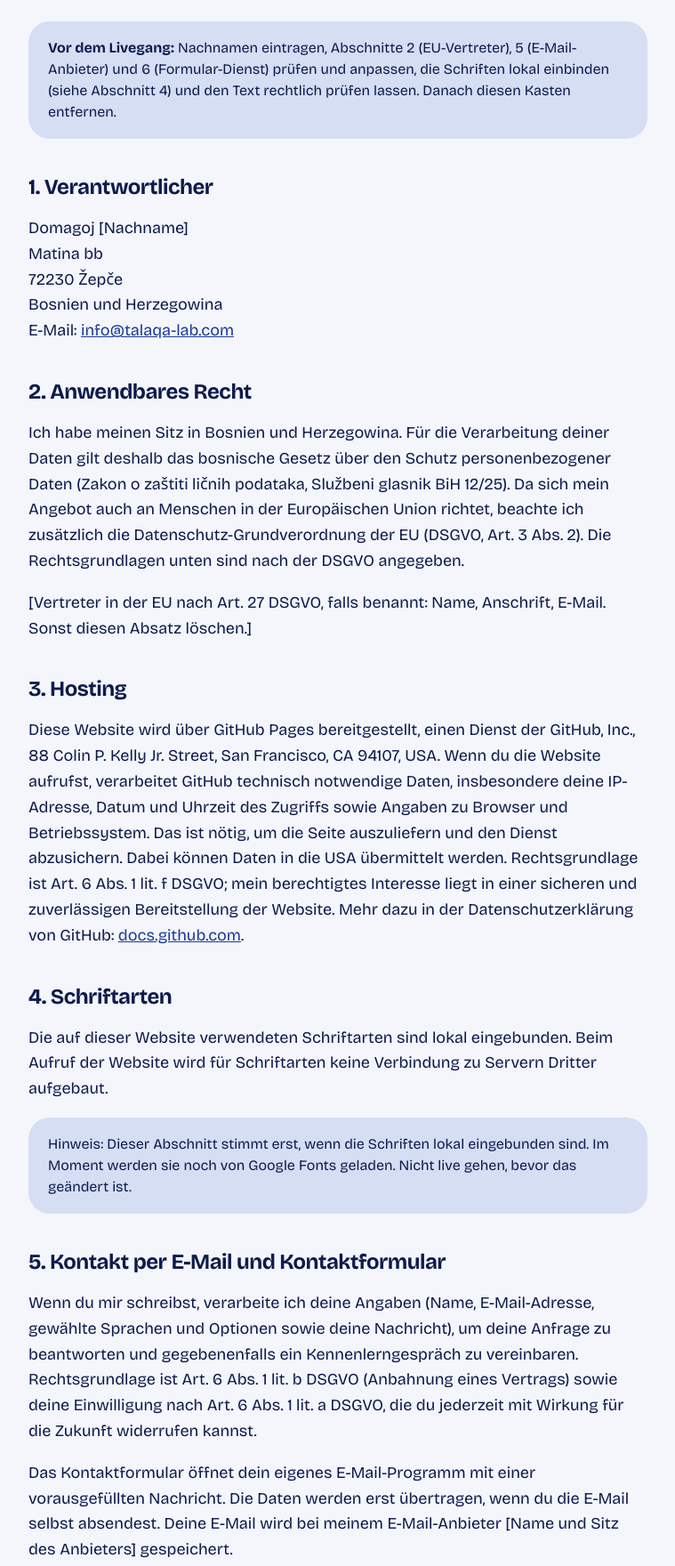
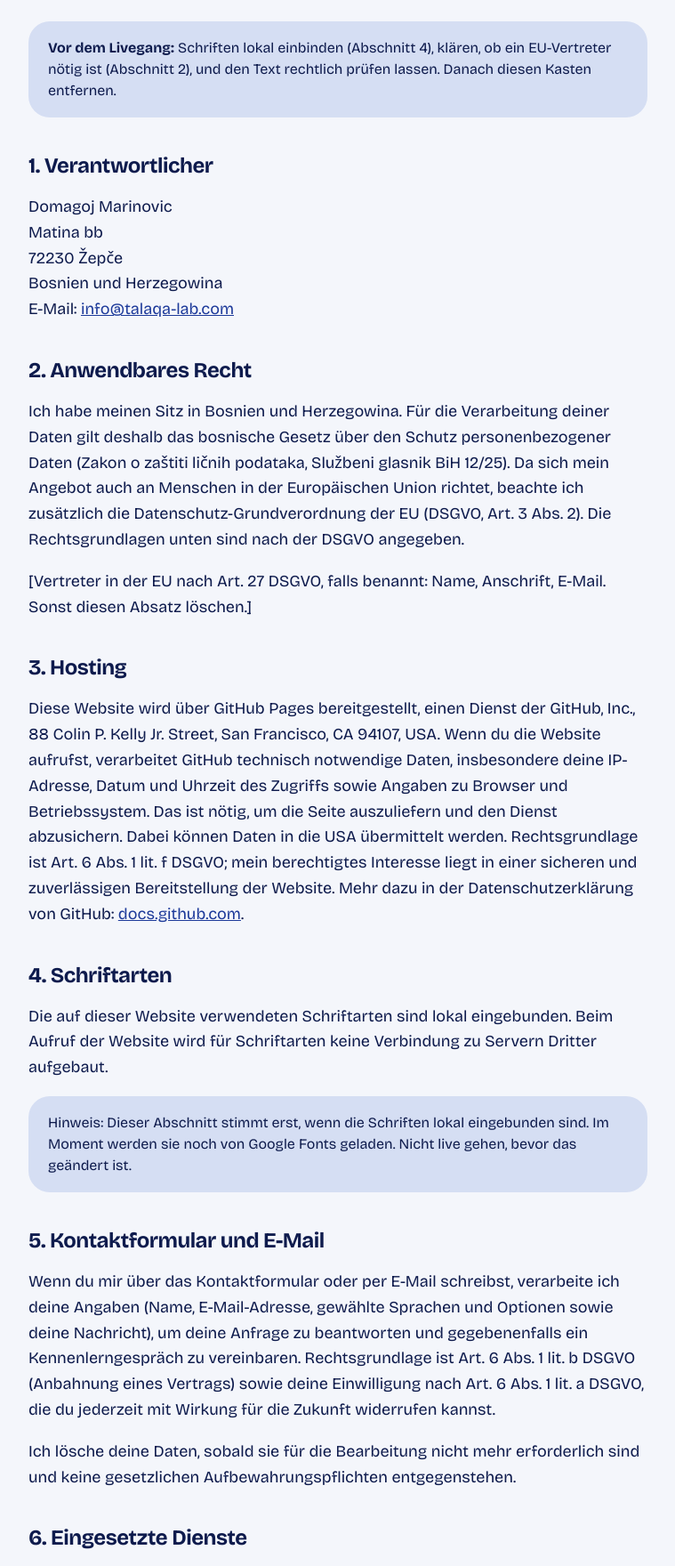
Before and after one commit to MarinovicD/polyglotdoma, a plain HTML site: page datenschutz.html in a window 1280 px wide. Shown: the part 240-2000 px from the top of the page at 89% size, without its empty margins (260-1019 px from the left). Drawn offline with nearby package versions, Linux system fonts and the light colour scheme.

Commit message:
Impressum/Datenschutz vervollständigt, Formspree + Google, Spam-Schutz im Formular
Co-Authored-By: Claude Opus 5.5 <noreply@anthropic.com>
Claude-Session: https://claude.ai/code/session_01RYDkcJ4T1ALopFxvcuV66L

```diff
--- a/datenschutz.html
+++ b/datenschutz.html
@@ -17,10 +17,10 @@
 <main class="pd-legal">
 <div style="font-size: 12px; letter-spacing: 0.12em; text-transform: uppercase; border-top: 1.5px solid #0E1B4D; padding-top: 12px">Rechtliches</div>
 <h1>Datenschutz&shy;erklärung</h1>
-<p class="pd-todo"><strong>Vor dem Livegang:</strong> Nachnamen eintragen, Abschnitte 2 (EU-Vertreter), 5 (E-Mail-Anbieter) und 6 (Formular-Dienst) prüfen und anpassen, die Schriften lokal einbinden (siehe Abschnitt 4) und den Text rechtlich prüfen lassen. Danach diesen Kasten entfernen.</p>
+<p class="pd-todo"><strong>Vor dem Livegang:</strong> Schriften lokal einbinden (Abschnitt 4), klären, ob ein EU-Vertreter nötig ist (Abschnitt 2), und den Text rechtlich prüfen lassen. Danach diesen Kasten entfernen.</p>
 
 <h2>1. Verantwortlicher</h2>
-<p>Domagoj [Nachname]<br>Matina bb<br>72230 Žepče<br>Bosnien und Herzegowina<br>E-Mail: <a href="mailto:info@talaqa-lab.com">info@talaqa-lab.com</a></p>
+<p>Domagoj Marinovic<br>Matina bb<br>72230 Žepče<br>Bosnien und Herzegowina<br>E-Mail: <a href="mailto:info@talaqa-lab.com">info@talaqa-lab.com</a></p>
 
 <h2>2. Anwendbares Recht</h2>
 <p>Ich habe meinen Sitz in Bosnien und Herzegowina. Für die Verarbeitung deiner Daten gilt deshalb das bosnische Gesetz über den Schutz personenbezogener Daten (Zakon o zaštiti ličnih podataka, Službeni glasnik BiH 12/25). Da sich mein Angebot auch an Menschen in der Europäischen Union richtet, beachte ich zusätzlich die Datenschutz-Grundverordnung der EU (DSGVO, Art. 3 Abs. 2). Die Rechtsgrundlagen unten sind nach der DSGVO angegeben.</p>
@@ -33,13 +33,13 @@
 <p>Die auf dieser Website verwendeten Schriftarten sind lokal eingebunden. Beim Aufruf der Website wird für Schriftarten keine Verbindung zu Servern Dritter aufgebaut.</p>
 <p class="pd-todo">Hinweis: Dieser Abschnitt stimmt erst, wenn die Schriften lokal eingebunden sind. Im Moment werden sie noch von Google Fonts geladen. Nicht live gehen, bevor das geändert ist.</p>
 
-<h2>5. Kontakt per E-Mail und Kontaktformular</h2>
-<p>Wenn du mir schreibst, verarbeite ich deine Angaben (Name, E-Mail-Adresse, gewählte Sprachen und Optionen sowie deine Nachricht), um deine Anfrage zu beantworten und gegebenenfalls ein Kennenlerngespräch zu vereinbaren. Rechtsgrundlage ist Art. 6 Abs. 1 lit. b DSGVO (Anbahnung eines Vertrags) sowie deine Einwilligung nach Art. 6 Abs. 1 lit. a DSGVO, die du jederzeit mit Wirkung für die Zukunft widerrufen kannst.</p>
-<p>Das Kontaktformular öffnet dein eigenes E-Mail-Programm mit einer vorausgefüllten Nachricht. Die Daten werden erst übertragen, wenn du die E-Mail selbst absendest. Deine E-Mail wird bei meinem E-Mail-Anbieter [Name und Sitz des Anbieters] gespeichert.</p>
+<h2>5. Kontaktformular und E-Mail</h2>
+<p>Wenn du mir über das Kontaktformular oder per E-Mail schreibst, verarbeite ich deine Angaben (Name, E-Mail-Adresse, gewählte Sprachen und Optionen sowie deine Nachricht), um deine Anfrage zu beantworten und gegebenenfalls ein Kennenlerngespräch zu vereinbaren. Rechtsgrundlage ist Art. 6 Abs. 1 lit. b DSGVO (Anbahnung eines Vertrags) sowie deine Einwilligung nach Art. 6 Abs. 1 lit. a DSGVO, die du jederzeit mit Wirkung für die Zukunft widerrufen kannst.</p>
 <p>Ich lösche deine Daten, sobald sie für die Bearbeitung nicht mehr erforderlich sind und keine gesetzlichen Aufbewahrungspflichten entgegenstehen.</p>
 
-<h2>6. Formular-Dienst</h2>
-<p>[Nur falls ein Formular-Dienst wie Formspree eingesetzt wird: Anbieter, Sitz, Zweck, Rechtsgrundlage und Übermittlung in Drittländer. Sonst diesen Abschnitt löschen.]</p>
+<h2>6. Eingesetzte Dienste</h2>
+<p><strong>Formspree.</strong> Das Kontaktformular wird über den Dienst Formspree (Formspree, Inc., USA) versendet. Formspree nimmt deine Formulareingaben entgegen, speichert sie und leitet sie per E-Mail an mich weiter. Dabei werden auch technische Daten wie deine IP-Adresse verarbeitet, unter anderem zum Schutz vor Spam. Deine Daten werden dabei in die USA übermittelt. Rechtsgrundlage ist Art. 6 Abs. 1 lit. b und f DSGVO; mein berechtigtes Interesse liegt in einer zuverlässigen und vor Missbrauch geschützten Kontaktmöglichkeit. Mehr dazu in der Datenschutzerklärung von Formspree: <a href="https://formspree.io/legal/privacy-policy">formspree.io</a>.</p>
+<p><strong>Google (E-Mail).</strong> Mein E-Mail-Postfach liegt bei Google. Anfragen, die mich per Formular oder E-Mail erreichen, werden deshalb auf Servern von Google gespeichert; dabei können Daten in die USA übermittelt werden. Rechtsgrundlage ist Art. 6 Abs. 1 lit. b und f DSGVO. Mehr dazu in der Datenschutzerklärung von Google: <a href="https://policies.google.com/privacy?hl=de">policies.google.com</a>.</p>
 
 <h2>7. Keine Cookies, kein Tracking</h2>
 <p>Diese Website setzt keine Cookies und verwendet keine Analyse- oder Tracking-Werkzeuge.</p>
```
Also changed, not shown: impressum.html (+2 -5 lines), index.html (+1 -0 lines).
